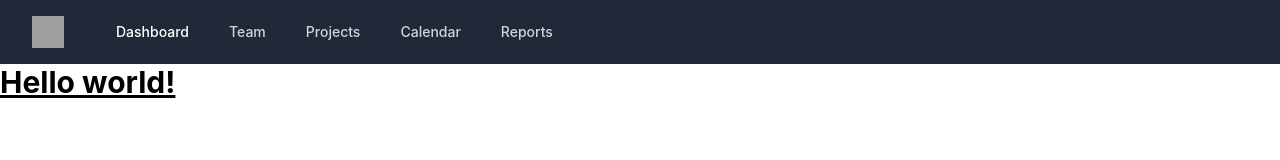
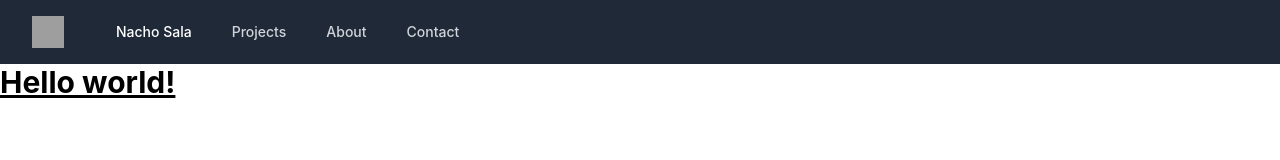
Before and after one commit to nachosala89/portfolio, a React (Create React App) app: page / in a window 1280 px wide. Shown: the top 160 px of the page. Built offline with nearby package versions, Linux system fonts and the light colour scheme; grey boxes are pictures that could not be loaded.

Commit message:
Customize Navbar

```diff
--- a/src/App.js
+++ b/src/App.js
@@ -4,7 +4,6 @@
 function App() {
   return (
     <>
-      <Navbar />
       <h1 className="text-3xl font-bold underline">
         Hello world!
       </h1>
--- a/src/components/Navbar.js
+++ b/src/components/Navbar.js
@@ -22,14 +22,7 @@
                   href="#"
                   className=" hover:bg-gray-700 text-white px-3 py-2 rounded-md text-sm font-medium"
                 >
-                  Dashboard
-                </a>
-
-                <a
-                  href="#"
-                  className="text-gray-300 hover:bg-gray-700 hover:text-white px-3 py-2 rounded-md text-sm font-medium"
-                >
-                  Team
+                  Nacho Sala
                 </a>
 
                 <a
@@ -43,14 +36,14 @@
                   href="#"
                   className="text-gray-300 hover:bg-gray-700 hover:text-white px-3 py-2 rounded-md text-sm font-medium"
                 >
-                  Calendar
+                  About
                 </a>
 
                 <a
                   href="#"
                   className="text-gray-300 hover:bg-gray-700 hover:text-white px-3 py-2 rounded-md text-sm font-medium"
                 >
-                  Reports
+                  Contact
                 </a>
               </div>
             </div>
@@ -118,14 +111,7 @@
                 href="#"
                 className="hover:bg-gray-700 text-white block px-3 py-2 rounded-md text-base font-medium"
               >
-                Dashboard
-              </a>
-
-              <a
-                href="#"
-                className="text-gray-300 hover:bg-gray-700 hover:text-white block px-3 py-2 rounded-md text-base font-medium"
-              >
-                Team
+                Nacho Sala
               </a>
 
               <a
@@ -139,14 +125,14 @@
                 href="#"
                 className="text-gray-300 hover:bg-gray-700 hover:text-white block px-3 py-2 rounded-md text-base font-medium"
               >
-                Calendar
+                About
               </a>
 
               <a
                 href="#"
                 className="text-gray-300 hover:bg-gray-700 hover:text-white block px-3 py-2 rounded-md text-base font-medium"
               >
-                Reports
+                Contact
               </a>
             </div>
           </div>
--- a/src/index.js
+++ b/src/index.js
@@ -3,11 +3,15 @@
 import './index.css';
 import App from './App';
 import reportWebVitals from './reportWebVitals';
+import Navbar from './components/Navbar';
 
 const root = ReactDOM.createRoot(document.getElementById('root'));
 root.render(
   <>
-    <App />
+    <Navbar />
+    <React.StrictMode>
+      <App />
+    </React.StrictMode>
   </>
 );
 
```
